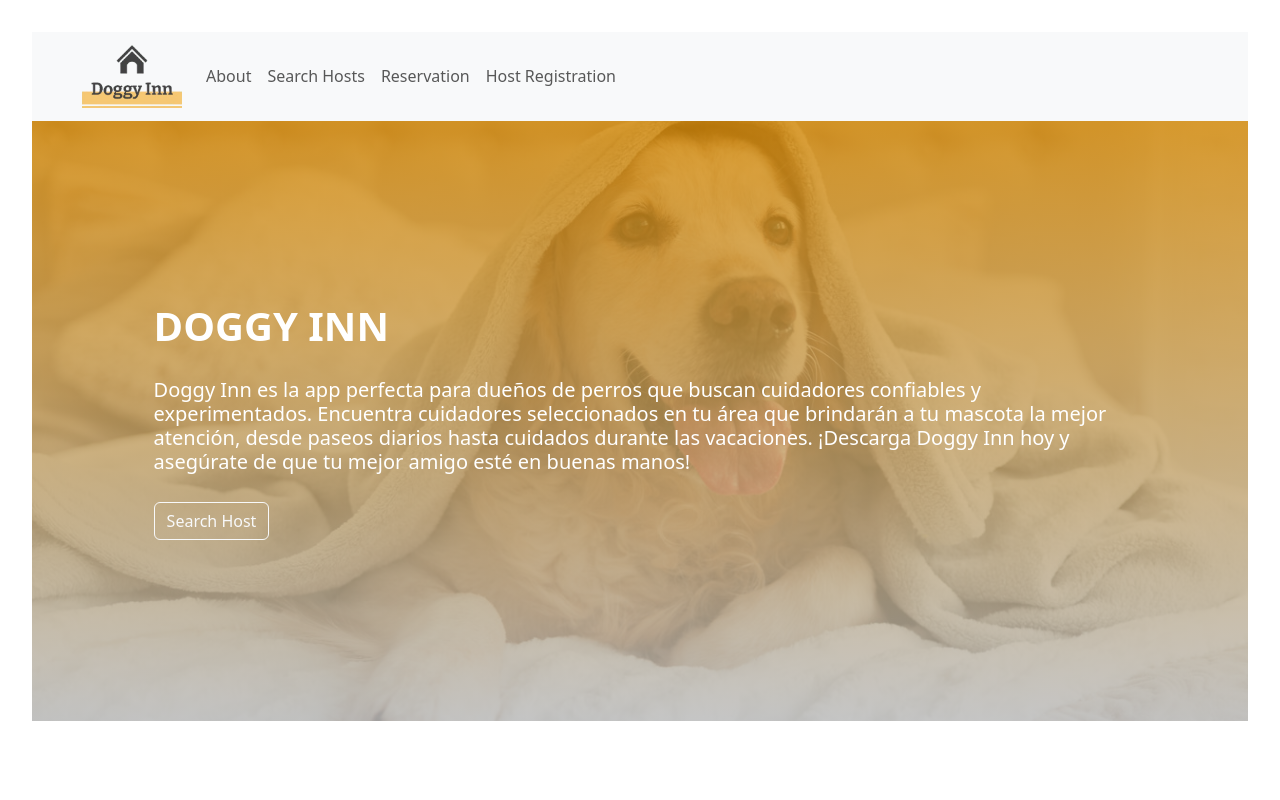
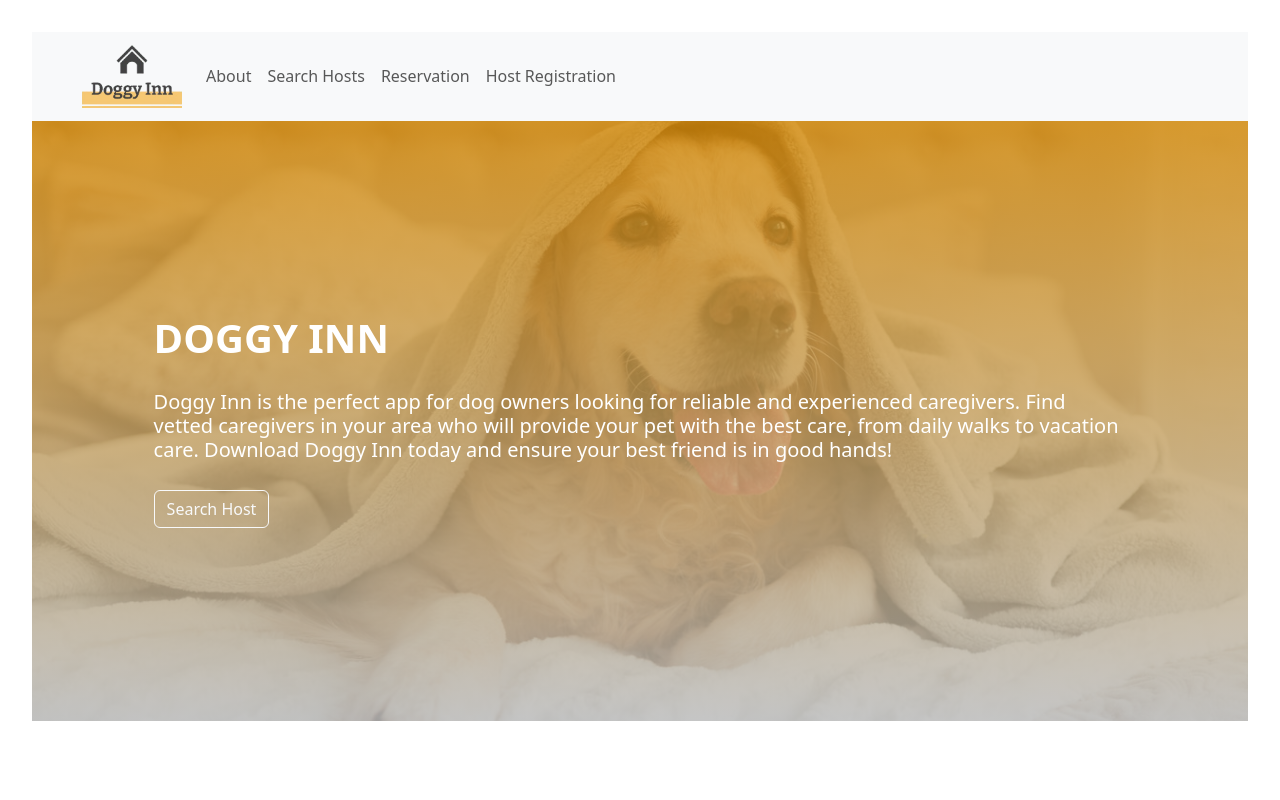
Before and after one commit to Sheylare/doggyInn-app-client, a React (Vite) app: page / in a window 1280 px wide. Shown: the top 800 px of the page. Built offline with nearby package versions, Linux system fonts and the light colour scheme.

Commit message:
traduccion

```diff
--- a/src/pages/HomePage.jsx
+++ b/src/pages/HomePage.jsx
@@ -14,12 +14,11 @@ function HomePage() {
             <b>DOGGY INN</b>
           </h1>
           <h5>
-            Doggy Inn es la app perfecta para dueños de perros que buscan
-            cuidadores confiables y experimentados. Encuentra cuidadores
-            seleccionados en tu área que brindarán a tu mascota la mejor
-            atención, desde paseos diarios hasta cuidados durante las
-            vacaciones. ¡Descarga Doggy Inn hoy y asegúrate de que tu mejor
-            amigo esté en buenas manos!
+            Doggy Inn is the perfect app for dog owners looking for reliable and
+            experienced caregivers. Find vetted caregivers in your area who will
+            provide your pet with the best care, from daily walks to vacation
+            care. Download Doggy Inn today and ensure your best friend is in
+            good hands!
           </h5>
           <Link to="/buscar-hosts">
             <Button variant="outline-light">Search Host</Button>
```
